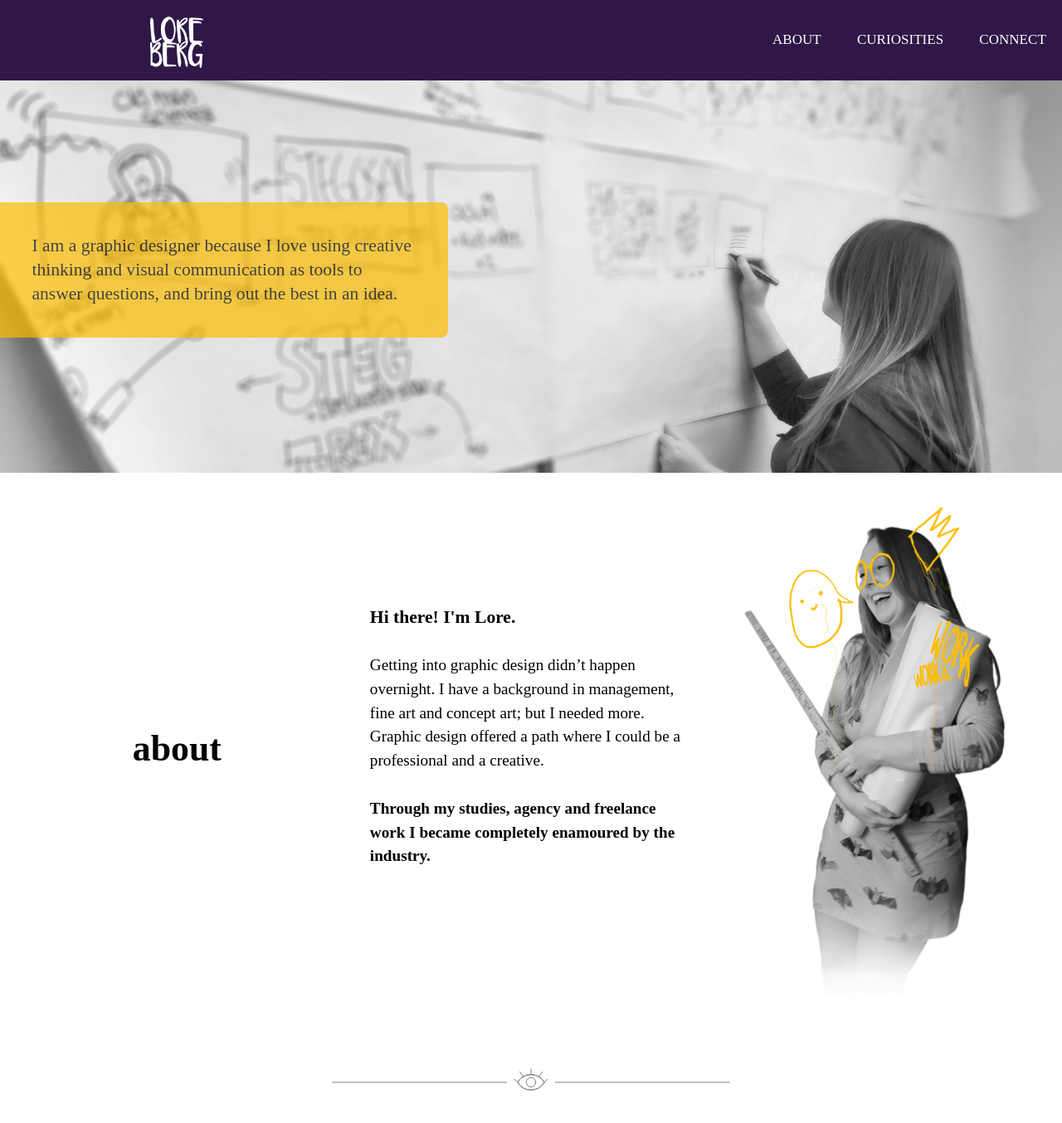
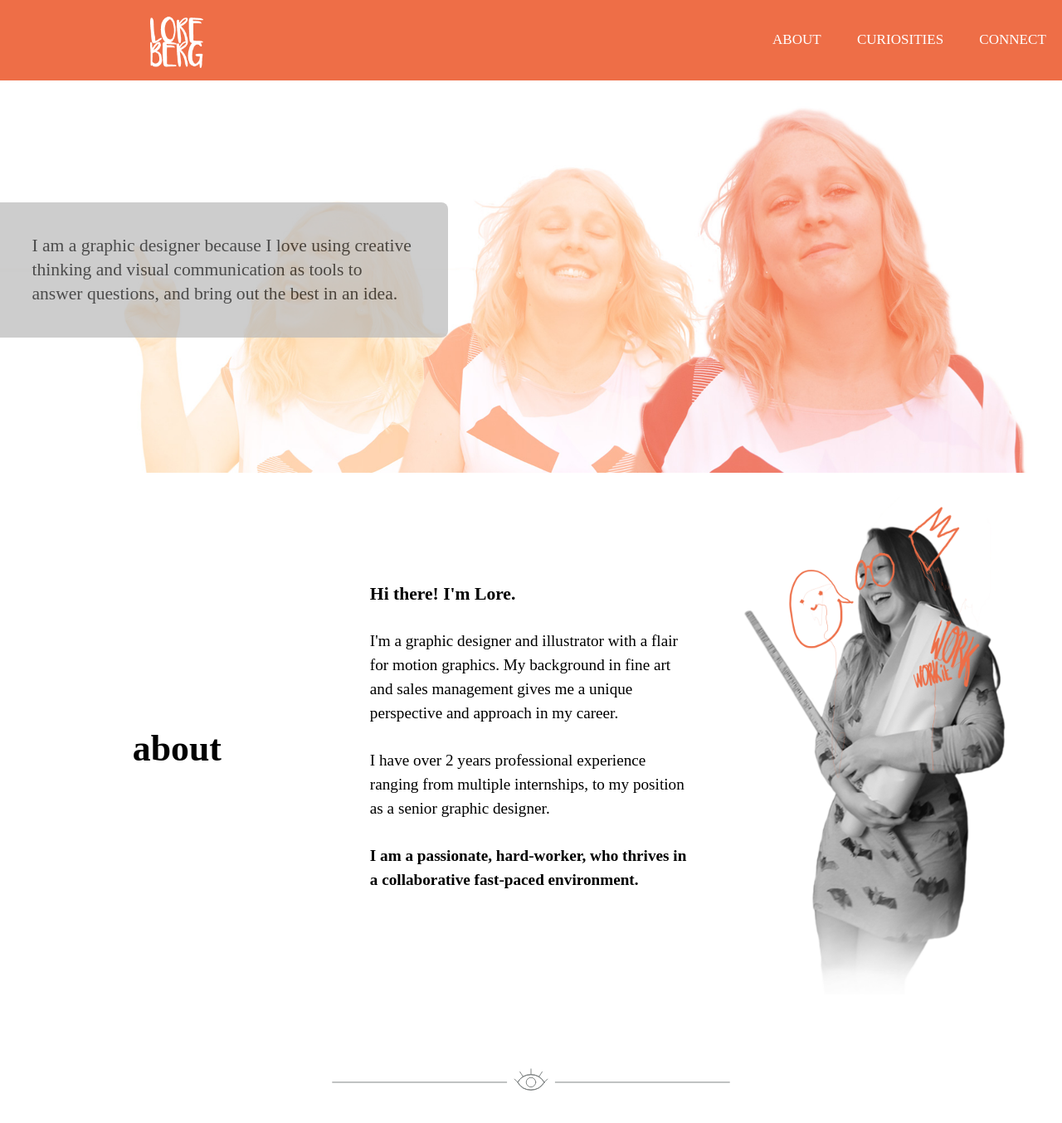
Before and after one commit to laurenberg/graphicsoflore.ca, a Jekyll site: the page built from index.html, in a window 1280 px wide and 1400 px high. Shown: the top 1354 px of the window at 83% size. Built offline with Jekyll 4.4.1, drawn with Linux system fonts in a browser that asks for light colours; some web fonts are replaced.

Commit message:
brand update

```diff
--- a/css/main.css
+++ b/css/main.css
@@ -14,7 +14,7 @@ html {
   text-size-adjust: 100%;
   font-family: "Iskra", serif;
   font-family: "Tornac", cursive;
-  background-color: #2F1847;
+  background-color: #ee6e47;
   overflow-x: hidden
 }
 
@@ -136,7 +136,7 @@ video {
 .navbar {
   top: 0;
   left: 0;
-  background-color: #2F1847;
+  background-color: #ee6e47;
   width: 100%;
   z-index: 1000;
 }
@@ -205,7 +205,7 @@ a {
 
 .why-b {
   padding: 1rem;
-  background-color: #fcbd00;
+  background-color: #b8b8b8;
   width: 50%;
   opacity: 1;
   border-radius: 0 8px 8px 0;
@@ -415,7 +415,7 @@ a {
 /* FOOTER */
 
 .footer-distributed{
-  background-color: #2F1847;
+  background-color: #ee6e47;
   box-sizing: border-box;
   width: 100%;
   font: "Iskra" 16px serif;
@@ -683,7 +683,7 @@ h2 {
 
   .why-b {
     padding: 2rem;
-    background-color: #fcbd00;
+    background-color: #b8b8b8;
     width: 50%;
     opacity: 1;
     border-radius: 0 8px 8px 0;
@@ -710,7 +710,7 @@ h2 {
 @media only screen and (min-width: 60em) {
 
   img.grayscale {
-    filter: grayscale(0%);
+    filter: grayscale(100%);
   }
 
   .why-box {
@@ -720,7 +720,7 @@ h2 {
 
   img.grayscale:hover {
     filter: none;
-    -webkit-filter: grayscale(100%);
+    -webkit-filter: grayscale(0%);
   }
 
   .sc-desc {
@@ -747,7 +747,7 @@ h2 {
 
   .banner-img {
     position: relative;
-    background-image: url("{{site.baseurl}}/images/banner.jpg");
+    background-image: url("{{site.baseurl}}/images/banner2.jpg");
     min-height: 25rem;
     overflow: hidden;
     background-repeat: no-repeat;
@@ -882,7 +882,7 @@ h2 {
 
   .banner-img {
     position: relative;
-    background-image: url("{{site.baseurl}}/images/banner.jpg");
+    background-image: url("{{site.baseurl}}/images/banner2.jpg");
     min-height: 35rem;
     overflow: hidden;
     background-repeat: no-repeat;
--- a/index.html
+++ b/index.html
@@ -15,12 +15,13 @@ layout: default
     </div>
     <div class="unit l-1-3 m-1-3 xs-1 me-desc">
       <h5 class="iskra">Hi there! I'm Lore.</h5>
-      <p>Getting into graphic design didn’t happen overnight. I have a background in management, fine art and concept art; but I needed more. Graphic design offered a path where I could be a professional and a creative.</p>
-      <p><strong>Through my studies, agency and freelance work I became completely enamoured by the industry.</strong></p>
+      <p>I'm a graphic designer and illustrator with a flair for motion graphics. My background in fine art and sales management gives me a unique perspective and approach in my career.</p>
+      <p>I have over 2 years professional experience ranging from multiple internships, to my position as a senior graphic designer.</p>
+      <p><strong>I am a passionate, hard-worker, who thrives in a collaborative fast-paced environment.</strong></p>
     </div>
     <div class="unit l-1-3 m-1-3 xs-1">
-      <img class="me" src="images/me.jpg" alt="picture of lore berg laughing holding reems of paper and a yard stick">
-      <img src="images/me-small.jpg" class="img-flex me-small unit s-1 xs-1" alt="picture of lore berg laughing">
+      <img class="me" src="images/me2.jpg" alt="picture of lore berg laughing holding reems of paper and a yard stick">
+      <img src="images/me-small2.jpg" class="img-flex me-small unit s-1 xs-1" alt="picture of lore berg laughing">
     </div>
   </div>
 
```
Also changed, not shown: images/banner2.jpg (added), images/me-small2.jpg (added), images/me2.jpg (added), images/mobile.jpg.
